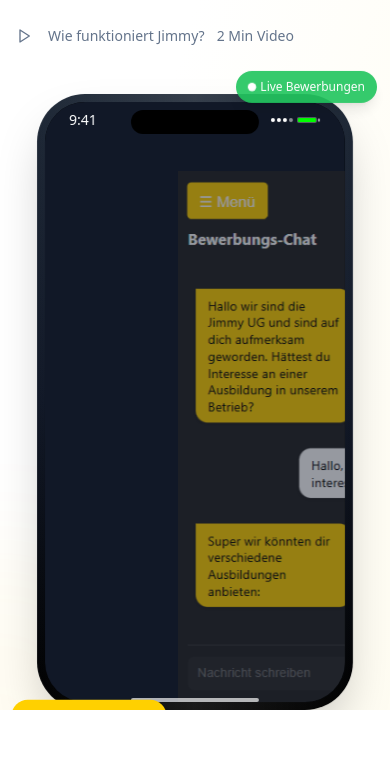
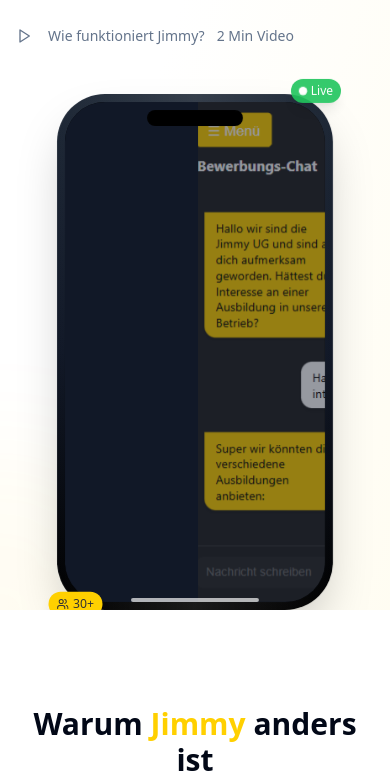
Before and after one commit to hammerer-philipp/jimmy-ausbildungsportal-hub, a React (Vite) app: page / in a window 390 px wide. Shown: the part 716-1498 px from the top of the page. Built offline with nearby package versions, Linux system fonts and the light colour scheme.

Commit message:
Fix: Adjust phone mockup size and visibility
- Adjust phone mockup size to fill the space.
- Ensure full visibility of the phone and animated elements on mobile.

```diff
--- a/src/components/modern/HeroSection.tsx
+++ b/src/components/modern/HeroSection.tsx
@@ -157,27 +157,9 @@ export const HeroSection = () => {
                   <div className="absolute inset-0 rounded-[3rem] bg-gradient-to-r from-transparent via-white/10 to-transparent"></div>
 
                   {/* Screen mit realistischen App-Screenshots */}
-                  <div className="bg-black rounded-[2.5rem] overflow-hidden relative h-[600px] w-[300px] shadow-inner">
-                    {/* Status Bar - exakt wie im Screenshot */}
-                    <div className="flex justify-between items-center px-6 py-2 text-white text-sm bg-gray-900 relative z-10">
-                      <span className="font-medium">9:41</span>
-                      <div className="flex space-x-1 items-center">
-                        <div className="flex space-x-0.5">
-                          <div className="w-1 h-1 bg-white rounded-full"></div>
-                          <div className="w-1 h-1 bg-white rounded-full"></div>
-                          <div className="w-1 h-1 bg-white rounded-full"></div>
-                          <div className="w-1 h-1 bg-white/50 rounded-full"></div>
-                        </div>
-                        <svg className="w-6 h-3 ml-1" viewBox="0 0 24 12">
-                          <rect x="0" y="3" width="20" height="6" rx="2" fill="white" opacity="0.3"/>
-                          <rect x="1" y="4" width="18" height="4" rx="1" fill="#00ff00"/>
-                          <rect x="21" y="4.5" width="2" height="3" rx="0.5" fill="white" opacity="0.6"/>
-                        </svg>
-                      </div>
-                    </div>
-
+                  <div className="bg-black rounded-[2.5rem] overflow-hidden relative h-[500px] w-[260px] shadow-inner">
                     {/* Dynamic Island */}
-                    <div className="absolute top-2 left-1/2 transform -translate-x-1/2 w-32 h-6 bg-black rounded-full z-20"></div>
+                    <div className="absolute top-2 left-1/2 transform -translate-x-1/2 w-24 h-4 bg-black rounded-full z-20"></div>
 
                     {/* App Content - animiert durch die Screenshots */}
                     <div className="h-full bg-gray-900 relative overflow-hidden">
@@ -190,12 +172,12 @@ export const HeroSection = () => {
                             animate={{ opacity: 1, scale: 1 }}
                             exit={{ opacity: 0, scale: 0.9 }}
                             transition={{ duration: 0.5 }}
-                            className="absolute inset-0 flex items-center justify-center"
+                            className="absolute inset-0"
                           >
                             <img
                               src="/lovable-uploads/c39fab07-5064-4f44-adf1-1afe5283f533.png"
                               alt="Jimmy Login Screen"
-                              className="w-full h-full object-contain"
+                              className="w-full h-full object-cover"
                             />
                           </motion.div>
                         )}
@@ -208,12 +190,12 @@ export const HeroSection = () => {
                             animate={{ opacity: 1, x: 0 }}
                             exit={{ opacity: 0, x: -300 }}
                             transition={{ duration: 0.5, ease: "easeInOut" }}
-                            className="absolute inset-0 flex items-center justify-center"
+                            className="absolute inset-0"
                           >
                             <img
                               src="/lovable-uploads/69ba809c-ac86-40fa-ab27-8a77d16523ff.png"
                               alt="Jimmy Jobinterview Screen"
-                              className="w-full h-full object-contain"
+                              className="w-full h-full object-cover"
                             />
                           </motion.div>
                         )}
@@ -226,12 +208,12 @@ export const HeroSection = () => {
                             animate={{ opacity: 1, x: 0 }}
                             exit={{ opacity: 0, x: -300 }}
                             transition={{ duration: 0.5, ease: "easeInOut" }}
-                            className="absolute inset-0 flex items-center justify-center"
+                            className="absolute inset-0"
                           >
                             <img
                               src="/lovable-uploads/fd22411e-071f-4658-913d-24e9866ce1f9.png"
                               alt="Bewerbungs-Chat Screen"
-                              className="w-full h-full object-contain"
+                              className="w-full h-full object-cover"
                             />
                           </motion.div>
                         )}
@@ -248,14 +230,14 @@ export const HeroSection = () => {
                 </div>
               </motion.div>
 
-              {/* 3D Floating Elements */}
+              {/* 3D Floating Elements - Mobile optimiert */}
               <motion.div
                 animate={{
                   y: [0, -10, 0],
                   opacity: [0.7, 1, 0.7]
                 }}
                 transition={{ duration: 3, repeat: Infinity }}
-                className="absolute -top-4 -right-6 bg-green-500 text-white text-xs px-3 py-2 rounded-full shadow-lg z-10"
+                className="absolute -top-2 -right-2 md:-top-4 md:-right-6 bg-green-500 text-white text-xs px-2 py-1 md:px-3 md:py-2 rounded-full shadow-lg z-10"
               >
                 <div className="flex items-center space-x-1">
                   <motion.div
@@ -263,7 +245,8 @@ export const HeroSection = () => {
                     animate={{ scale: [1, 1.2, 1] }}
                     transition={{ duration: 1, repeat: Infinity }}
                   />
-                  <span>Live Bewerbungen</span>
+                  <span className="hidden sm:inline">Live Bewerbungen</span>
+                  <span className="sm:hidden">Live</span>
                 </div>
               </motion.div>
 
@@ -273,11 +256,12 @@ export const HeroSection = () => {
                   y: [0, -5, 0]
                 }}
                 transition={{ duration: 2.5, repeat: Infinity }}
-                className="absolute -bottom-6 -left-6 bg-jimmy-gold text-jimmy-header text-xs px-4 py-2 rounded-full shadow-lg z-10"
+                className="absolute -bottom-2 -left-2 md:-bottom-6 md:-left-6 bg-jimmy-gold text-jimmy-header text-xs px-2 py-1 md:px-4 md:py-2 rounded-full shadow-lg z-10"
               >
                 <div className="flex items-center space-x-1">
                   <Users className="w-3 h-3" />
-                  <span>30+ Schüler online</span>
+                  <span className="hidden sm:inline">30+ Schüler online</span>
+                  <span className="sm:hidden">30+</span>
                 </div>
               </motion.div>
             </div>
```
